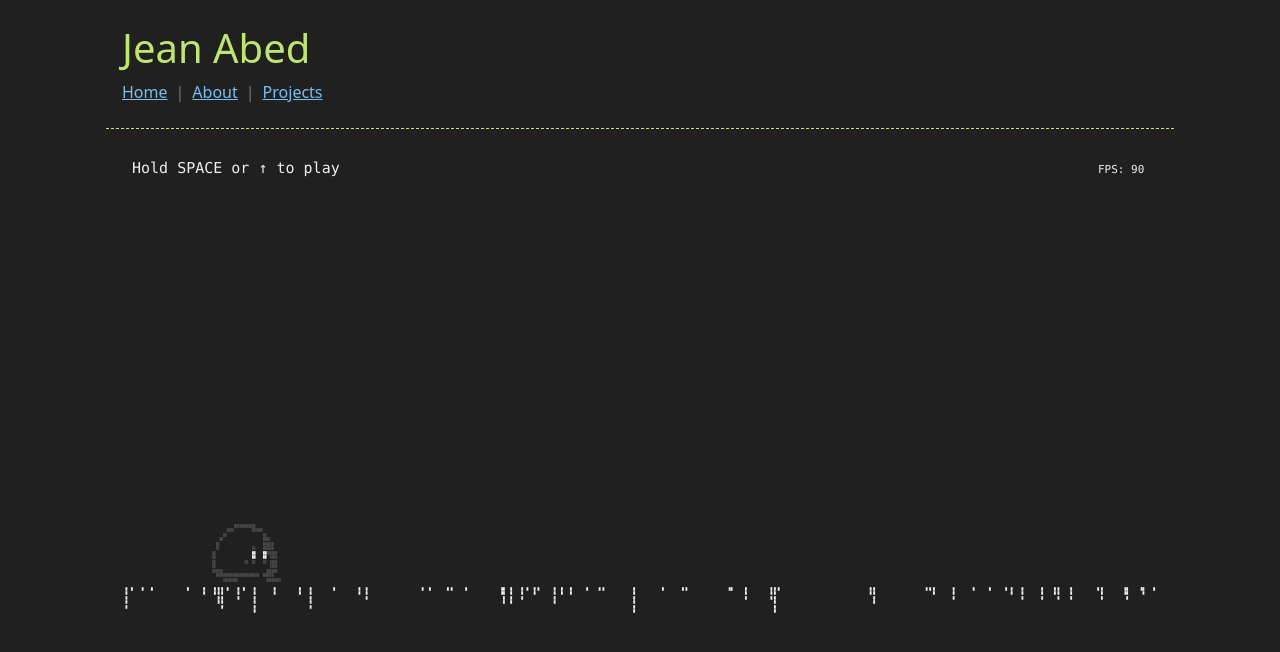
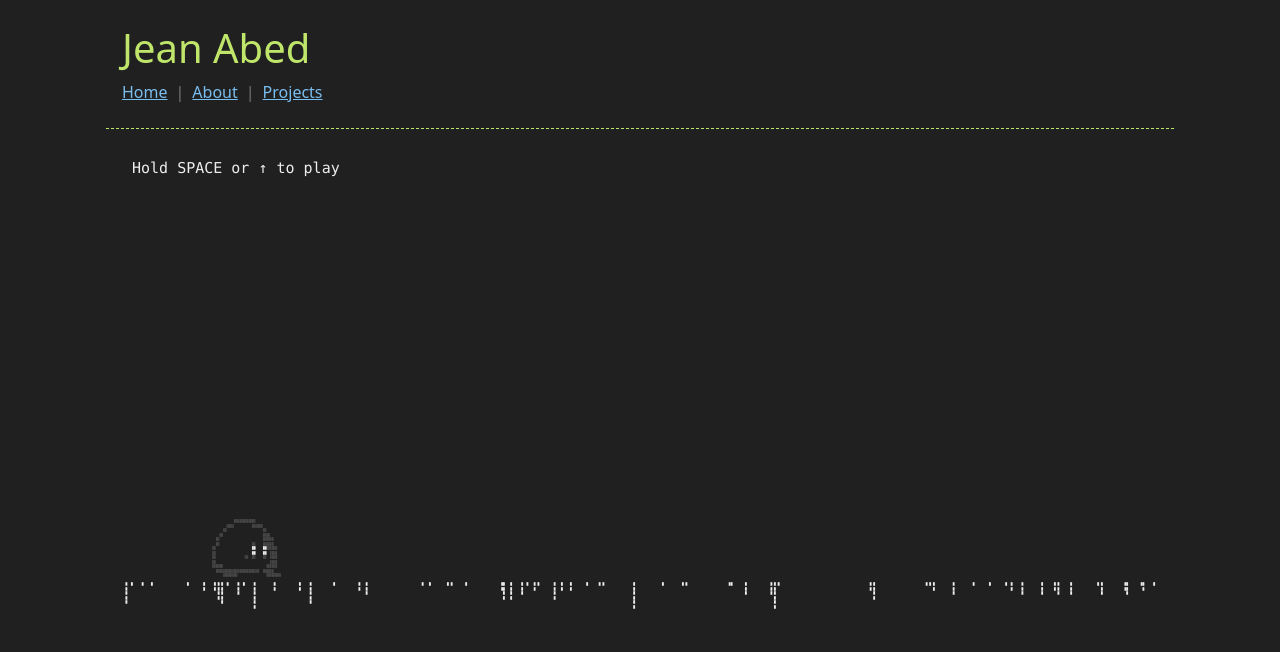
Before and after one commit to Woolworths/woolworths.github.io, a Jekyll site: the page built from index.html, in a window 1280 px wide. Shown: the top 652 px of the page. Built offline with Jekyll 4.4.1, drawn with Linux system fonts in a browser that asks for light colours.

Commit message:
added production-specific variables for fps and gtag

```diff
--- a/_layouts/default.html
+++ b/_layouts/default.html
@@ -1,6 +1,7 @@
 <!doctype html>
 <html lang="en">
   <head>
+    {% if jekyll.environment == "production" %}
       <script async src="https://www.googletagmanager.com/gtag/js?id=UA-177378949-1"></script>
       <script>
         window.dataLayer = window.dataLayer || [];
@@ -9,6 +10,7 @@
 
         gtag('config', 'UA-177378949-1');
       </script>
+    {% endif %}
 
     <meta charset="utf-8">
     <meta name="viewport" content="width=device-width, initial-scale=1, maximum-scale=1.0, user-scalable=0">
--- a/index.html
+++ b/index.html
@@ -3,5 +3,11 @@ title: Jean Abed
 layout: default
 ---
 
+{% if jekyll.environment == "production" %}
+  <script>window.production = true;</script>
+{% else %}
+  <script>window.production = false;</script>
+{% endif %}
+
 <div id="game"></div>
 <script type="module" src="/js/game.js"></script>
--- a/js/game.js
+++ b/js/game.js
@@ -114,7 +114,7 @@ const player = new models.Player(50, heightFromBottom);
 const scoreCounter = new models.ScoreCounter(10, 20);
 const fpsCounter = new models.FPSCounter(10, 38);
 
-var showFpsCounter = true;
+var showFpsCounter = !window.production;
 var gameStarted = false;
 var gameEndedAt = undefined;
 
@@ -214,10 +214,12 @@ function startGame() {
 
         scoreCounter.reset();
 
+        if (window.production) {
             gtag('event', 'start', {
                 'event_category' : 'game',
                 'event_label' : 'Game Started'
             });
+        }
     }
 }
 
@@ -237,11 +239,13 @@ function endGame() {
         }
     }
 
+    if (window.production) {
         gtag('event', 'finish', {
             'event_category' : 'game',
             'event_label' : 'Game Finished',
             'value': scoreCounter.score
         });
+    }
 }
 
 function randomObjectGeneration() {
@@ -385,8 +389,8 @@ function resize(e) {
     fpsCounter.x = rect.width - 60;
     fpsCounter.y = 20;
 
-    resizeCanvas(canvas, rect.width, rect.height);
-    matrix.calculateXY(rect.width, rect.height);
+    resizeCanvas(canvas, rect.width, initialCanvasHeight);
+    matrix.calculateXY(rect.width, initialCanvasHeight);
 }
 
 window.addEventListener('resize', resize);
```
Lines whose indentation alone changed are shown as unchanged.
